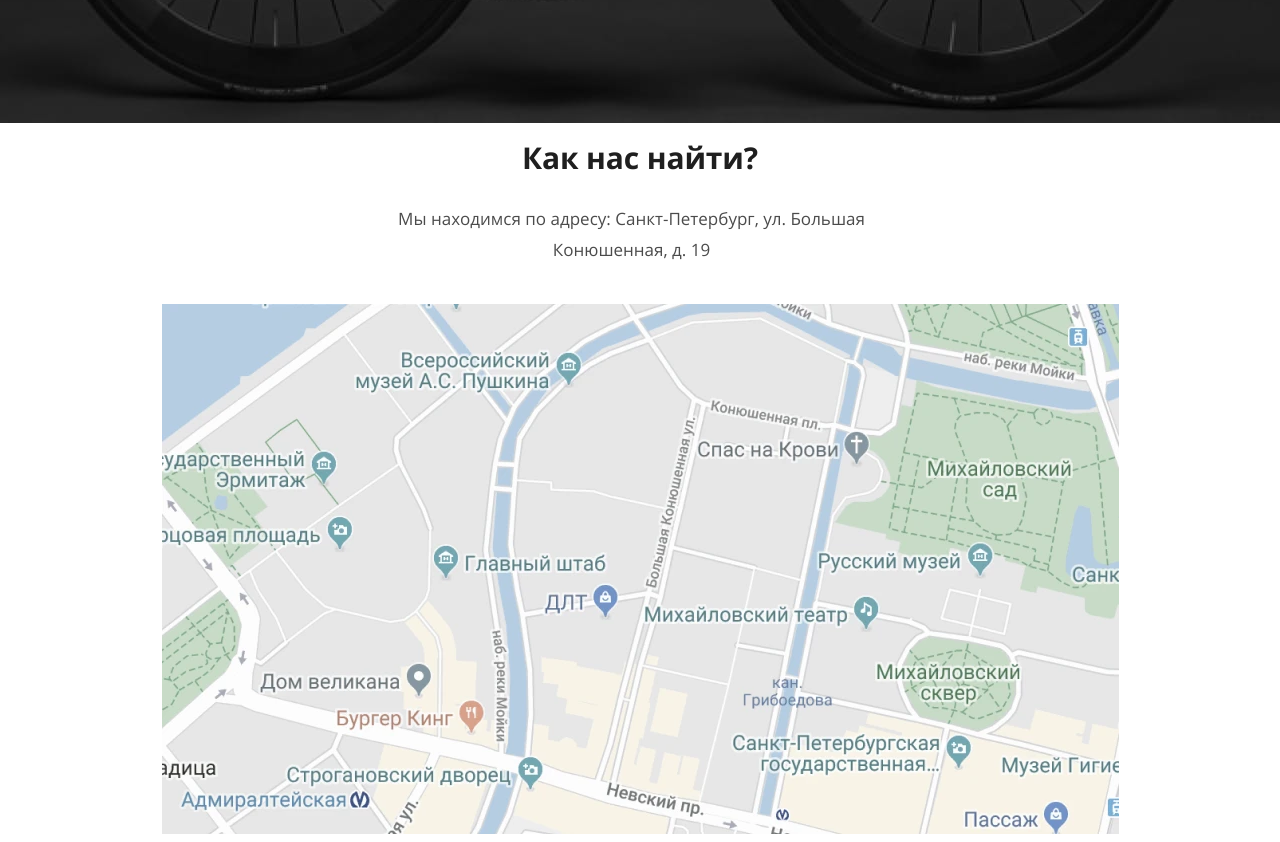
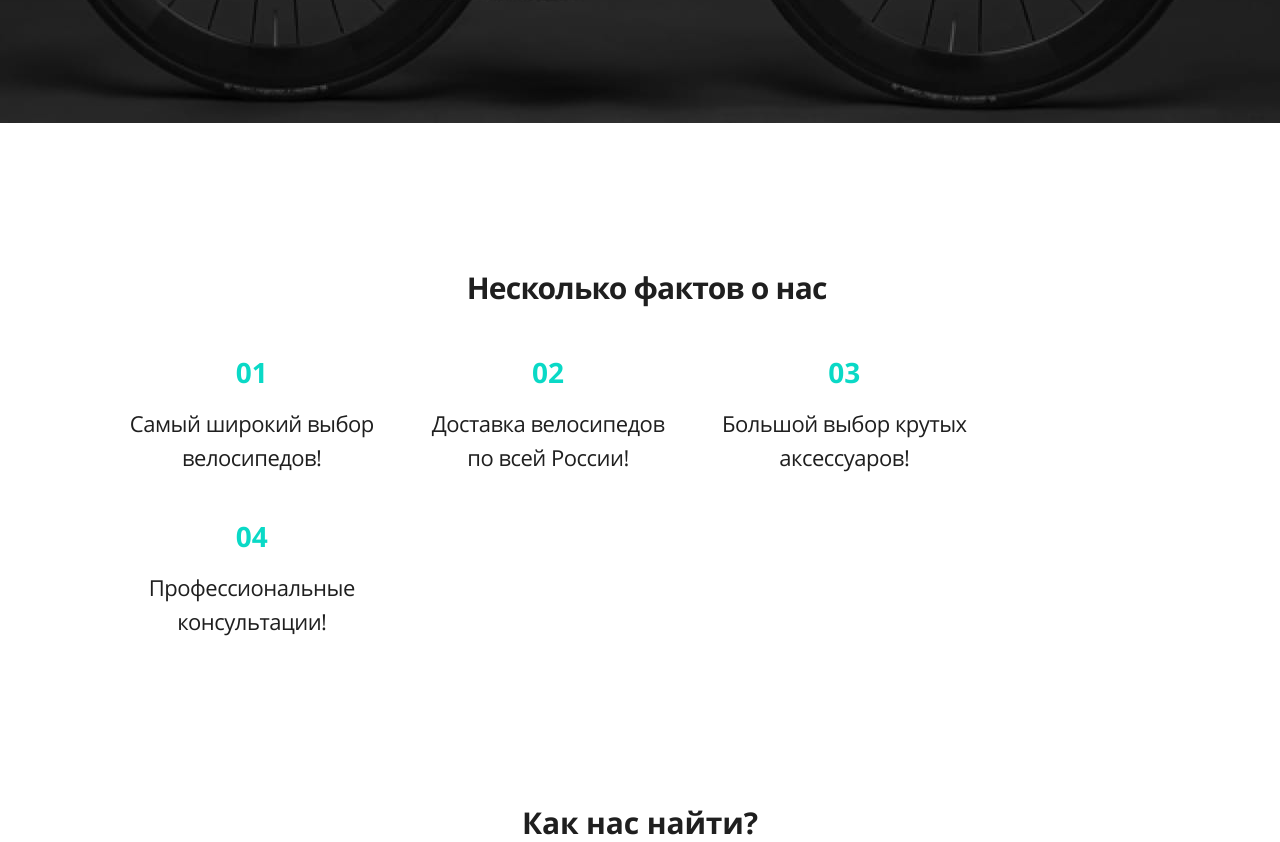
Before and after one commit to LesyaSlash/bicycles-landing, a website: page source/index.html in a window 1280 px wide. Shown: the part 702-1544 px from the top of the page. Drawn offline with nearby package versions, Linux system fonts and the light colour scheme; files that its build step writes are made by us from their sources; files whose address does not match are found by name.

Commit message:
стилизация блока фактов

```diff
--- a/source/index.html
+++ b/source/index.html
@@ -36,6 +36,7 @@
           </li>
         </ul>
       </nav>
+      <h1 class="visually-hidden">Магазин велосипедов Moon</h1>
       <section class="page-header__intro intro">
         <a class="page-header__link">
           <img class="page-header__logo" src="img/Logo.svg" alt="Логотип магазина" width="68" height="21">
@@ -60,22 +61,49 @@
     </div>
   </header>
   <main class="page-main">
-    <h1 class="visually-hidden">Магазин велосипедов Moon</h1>
+    <section class="facts">
+      <h2 class="facts__title">Несколько фактов о нас</h2>
+      <ul class="facts__list">
+        <li class="facts__item">
+          <span class="facts__number">01</span>
+          <p class="facts__text">Самый широкий выбор велосипедов!</p>
+        </li>
+        <li class="facts__item">
+          <span class="facts__number">02</span>
+          <p class="facts__text">Доставка велосипедов по всей России!</p>
+        </li>
+        <li class="facts__item">
+          <span class="facts__number">03</span>
+          <p class="facts__text">Большой выбор крутых аксессуаров!</p>
+        </li>
+        <li class="facts__item">
+          <span class="facts__number">04</span>
+          <p class="facts__text">Профессиональные консультации!</p>
+        </li>
+      </ul>
+
+    </section>
   </main>
   <footer class="page-footer">
     <section class="page-footer__map map">
       <h2 class="map__title">Как нас найти?</h2>
       <p class="map__text">Мы находимся по адресу: Санкт-Петербург, ул. Большая Конюшенная, д. 19</p>
       <picture>
+        <!-- 1х: 320px; 2x: 640px -->
         <source type="image/webp" media="(max-width: 767px)"
           srcset="img/map-mob.webp 1x, img/map-mob@2x.webp 2x">
+        <!-- 1х: 698px; 2x: 1396px -->
         <source type="image/webp" media="(max-width: 1023px)"
           srcset="img/map-tablet.webp 1x, img/map-tablet@2x.webp 2x">
+        <!-- 1х: 957px; 2x: 1914px -->
         <source type="image/webp" srcset="img/map.webp 1x, img/map@2x.webp 2x">
 
+        <!-- 1х: 320px; 2x: 640px -->
         <source media="(max-width: 767px)" srcset="img/map-mob.png 1x, img/map-mob@2x.png 2x">
+        <!-- 1х: 698px; 2x: 1396px -->
         <source media="(max-width: 1023px)" srcset="img/map-tablet.png 1x, img/map-tablet@2x.png 2x">
-        <img class="map__image" src="img/map.png" srcset="img/map@2x.png 2x" alt="Мы на карте">
+        <!-- 1х: 957px; 2x: 1914px -->
+        <img class="map__image" src="img/map.png" srcset="img/map@2x.png 2x" width="957" height="530" alt="Мы на карте">
       </picture>
     </section>
     <div class="page-footer__contacts contacts">
--- /dev/null
+++ b/source/sass/blocks/facts.scss
@@ -0,0 +1,92 @@
+.facts {
+  padding: 150px 6.8% 107px 9.4%;
+  text-align: center;
+
+  @media (max-width: $tablet-width) {
+    padding: 5px 9.8% 27px 13.7%;
+  }
+
+  @media (max-width: $mobile-width) {
+    padding-right: 5%;
+    padding-left: 5%;
+  }
+}
+
+.facts__title {
+  @include title-desktop;
+  margin: 0;
+  margin-bottom: 50px;
+  padding-right: 20px;
+  letter-spacing: -0.8px;
+
+  @media (max-width: $tablet-width) {
+    @include title-tablet;
+    margin-bottom: 30px;
+    padding-right: 32px;
+  }
+}
+
+.facts__list {
+  display: flex;
+  flex-wrap: wrap;
+  max-width: 1207px;
+  margin: 0 auto;
+}
+
+.facts__item {
+  width: 263px;
+  margin-bottom: 43px;
+  margin-right: 3.1%;
+
+  @media (max-width: $tablet-width) {
+    margin-right: 5.2%;
+  }
+
+  @media (max-width: $mobile-width) {
+    margin-right: 4.3%;
+    margin-left: 4.3%;
+    margin-bottom: 61px;
+  }
+
+  &:last-child {
+    margin-right: auto;
+  }
+
+  &:first-child {
+    @media (max-width: $mobile-width) {
+      margin-bottom: 33px;
+    }
+  }
+}
+
+.facts__number {
+  display: inline-block;
+  vertical-align: middle;
+  margin-bottom: 15px;
+  color: $blue;
+  font-weight: 700;
+  font-size: 28px;
+  line-height: 38px;
+
+  @media (max-width: $mobile-width) {
+    margin-bottom: 5px;
+  }
+}
+
+.facts__item:first-of-type span {
+  @media (max-width: $mobile-width) {
+    margin-bottom: 15px;
+  }
+}
+
+.facts__text {
+  font-weight: 400;
+  margin: 0;
+  font-size: 22px;
+  line-height: 34px;
+  letter-spacing: -0.5px;
+
+  @media (max-width: $mobile-width) {
+    font-size: 18px;
+  }
+}
--- a/source/sass/blocks/page-header.scss
+++ b/source/sass/blocks/page-header.scss
@@ -29,6 +29,7 @@
   @media (max-width: $tablet-width) {
     width: 100%;
     display: block;
+    padding-bottom: 5px;
   }
 }
 
--- a/source/sass/style.scss
+++ b/source/sass/style.scss
@@ -11,3 +11,4 @@
 @import "blocks/page-footer.scss";
 @import "blocks/map.scss";
 @import "blocks/contacts.scss";
+@import "blocks/facts.scss";
```
Also changed, not shown: build/css/style.min.css, build/index.html, 1 other file.
